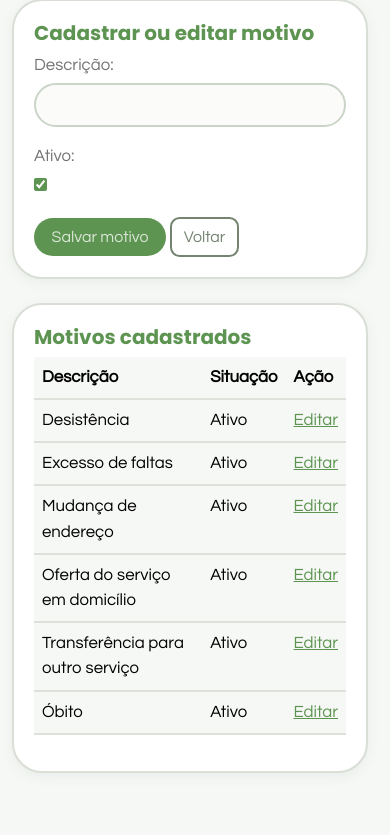
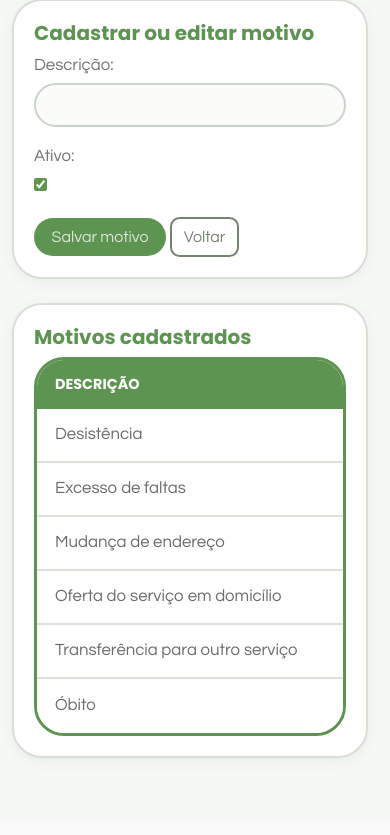
Before and after one commit to piressktrr/nci-idosos, a Django app: page /participantes/motivos-desligamento/ in a window 390 px wide. Shown: the part 503-1338 px from the top of the page. After the commit the page ends 1261 px from the top, so only its background shows below. Run offline with Django 5.2, Linux system fonts and the light colour scheme; the visitor is signed in with stand-in values (Sample User, id 1); data comes from the database, SQL or seed files in the repository; parts of the project's set-up code (start-up, migrations or seed data) failed here and were passed over; some libraries are stand-ins or nearby versions.

Commit message:
fix(interface): URGENTE corrige rolagem das tabelas no mobile

```diff
--- a/static/css/base.css
+++ b/static/css/base.css
@@ -380,7 +380,7 @@ section[aria-labelledby="filtros-frequencia"] { background: var(--nci-branco); }
 
 /* Proporções dos componentes existentes; tabelas continuam rolando no contêiner. */
 .nci-tabela, .table-scroll { max-width: 100%; }
-.table-responsive > table, .table-scroll > table { min-width: 620px; }
+.nci-tabela > table, .table-responsive > table, .table-scroll > table { min-width: 620px; }
 .nci-tabela thead tr { height: 41px; }
 .nci-tabela tbody tr { height: 54px; }
 .nci-tabela th, .nci-tabela td { padding-inline: 18px; overflow-wrap: anywhere; }
@@ -420,6 +420,8 @@ main table.atividades-lista th:not(:first-child), main table.atividades-lista td
 .nci-filtros-mensais .nci-filtros-acoes { grid-column: 1 / -1; }
 .nci-filtros-mensais input, .nci-filtros-mensais select { max-width: none; }
 .table-responsive > .frequencia-mensal-tabela { min-width: 650px; }
+.table-responsive > .historico-frequencia { min-width: 760px; }
+.table-responsive > .lista-espera-tabela { min-width: 650px; }
 .nci-fmr-controles { display: grid; grid-template-columns: repeat(2, minmax(0, 1fr)); gap: 16px; align-items: stretch; margin-block: 24px; }
 .nci-fmr-controles > section { min-width: 0; margin: 0; }
 .nci-fmr-controles > section:only-child { grid-column: 1 / -1; }
@@ -533,7 +535,11 @@ section, .nci-cartao, .nci-tabela, .nci-login-caixa, .frequencia-resumo > div,
 .nci-cartao > .nci-cartao-corpo { border-radius: 0 0 27px 27px; }
 .table-scroll { border: 3px solid var(--nci-verde); border-radius: 30px; overflow: auto; }
 .table-scroll > table { border: 0 !important; }
-.table-responsive, .table-scroll { scrollbar-gutter: auto; scrollbar-width: auto; }
+.nci-tabela, .table-responsive, .table-scroll {
+  min-width: 0; max-width: 100%; overflow-x: auto; overflow-y: hidden;
+  scrollbar-gutter: auto; scrollbar-width: auto; overscroll-behavior-x: contain;
+  -webkit-overflow-scrolling: touch;
+}
 .nci-tabela > table, .table-scroll > table { border-collapse: separate; border-spacing: 0; }
 .nci-tabela thead {
   --bs-table-bg: var(--nci-verde); --bs-table-color: var(--nci-branco);
--- a/templates/nci/base.html
+++ b/templates/nci/base.html
@@ -5,7 +5,7 @@
   <meta name="viewport" content="width=device-width, initial-scale=1">
   <title>{% block title %}NCI Idade Dourada{% endblock %}</title>
   <link rel="stylesheet" href="{% static 'vendor/bootstrap/bootstrap.min.css' %}">
-  <link rel="stylesheet" href="{% static 'css/base.css' %}">
+  <link rel="stylesheet" href="{% static 'css/base.css' %}?v=20261120-tabelas-mobile">
   <script src="{% static 'js/nci.js' %}"></script>
   <script defer src="{% static 'js/tabelas.js' %}"></script>
   <script defer src="{% static 'vendor/alpine/alpine.min.js' %}"></script>
--- a/templates/participantes/_movimentacoes.html
+++ b/templates/participantes/_movimentacoes.html
@@ -1,7 +1,7 @@
 <div class="nci-cartao">
   <div class="nci-cartao-titulo">Entradas e saídas</div>
   <div class="nci-cartao-corpo">
-    <div class="nci-tabela"><table class="table mb-0">
+    <div class="nci-tabela table-responsive" tabindex="0" role="region" aria-label="Histórico de movimentações, tabela com rolagem"><table class="table mb-0">
       <thead><tr><th scope="col">Data</th><th scope="col">Movimentação</th><th scope="col">Motivo</th><th scope="col">Registrado por</th></tr></thead>
       <tbody>
         {% for movimento in movimentacoes %}
--- a/templates/participantes/motivos_desligamento.html
+++ b/templates/participantes/motivos_desligamento.html
@@ -3,4 +3,4 @@
 <div class="nci-titulo-reserva" aria-hidden="true"></div>
 <p>Cadastre os motivos adotados pelo NCI. Nenhuma lista oficial é presumida. Desativar impede novos usos e mantém os registros anteriores.</p>
 <section><h2>Cadastrar ou editar motivo</h2><form method="post">{% csrf_token %}{{ form.non_field_errors }}{% for campo in form %}<div class="field">{{ campo.label_tag }}{{ campo }}{{ campo.errors }}</div>{% endfor %}<button class="btn btn-nci" type="submit">Salvar motivo</button> <a class="btn btn-outline-secondary" href="{% url 'participantes:lista' %}">Voltar</a></form></section>
-<section><h2>Motivos cadastrados</h2><table class="table"><thead><tr><th>Descrição</th><th>Situação</th><th>Ação</th></tr></thead><tbody>{% for motivo in motivos %}<tr><td>{{ motivo.descricao }}</td><td>{{ motivo.ativo|yesno:"Ativo,Inativo" }}</td><td><a href="{% url 'participantes:editar_motivo_desligamento' motivo.pk %}">Editar</a></td></tr>{% empty %}<tr><td colspan="3">Nenhum motivo cadastrado.</td></tr>{% endfor %}</tbody></table></section>{% endblock %}
+<section><h2>Motivos cadastrados</h2><div class="nci-tabela table-responsive" tabindex="0" role="region" aria-label="Motivos de desligamento, tabela com rolagem"><table class="table"><thead><tr><th>Descrição</th><th>Situação</th><th>Ação</th></tr></thead><tbody>{% for motivo in motivos %}<tr><td>{{ motivo.descricao }}</td><td>{{ motivo.ativo|yesno:"Ativo,Inativo" }}</td><td><a href="{% url 'participantes:editar_motivo_desligamento' motivo.pk %}">Editar</a></td></tr>{% empty %}<tr><td colspan="3">Nenhum motivo cadastrado.</td></tr>{% endfor %}</tbody></table></div></section>{% endblock %}
```
